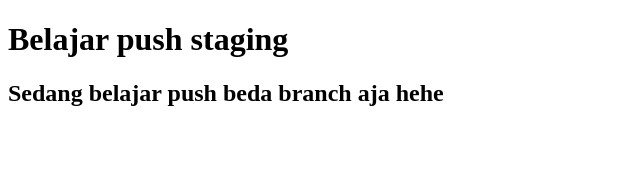
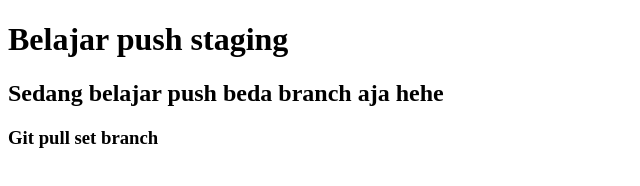
Before and after one commit to Yersolid07/Belajar-niomic, a plain HTML site: page header.html in a window 1280 px wide. Shown: the whole page, without its empty margins (0-640 px from the left). Drawn offline with Linux system fonts and the light colour scheme.

Commit message:
Pull and set branch

```diff
--- a/header.html
+++ b/header.html
@@ -9,5 +9,6 @@
   <body>
     <h1>Belajar push staging</h1>
     <h2>Sedang belajar push beda branch aja hehe</h2>
+    <h3>Git pull set branch</h3>
   </body>
 </html>
```
